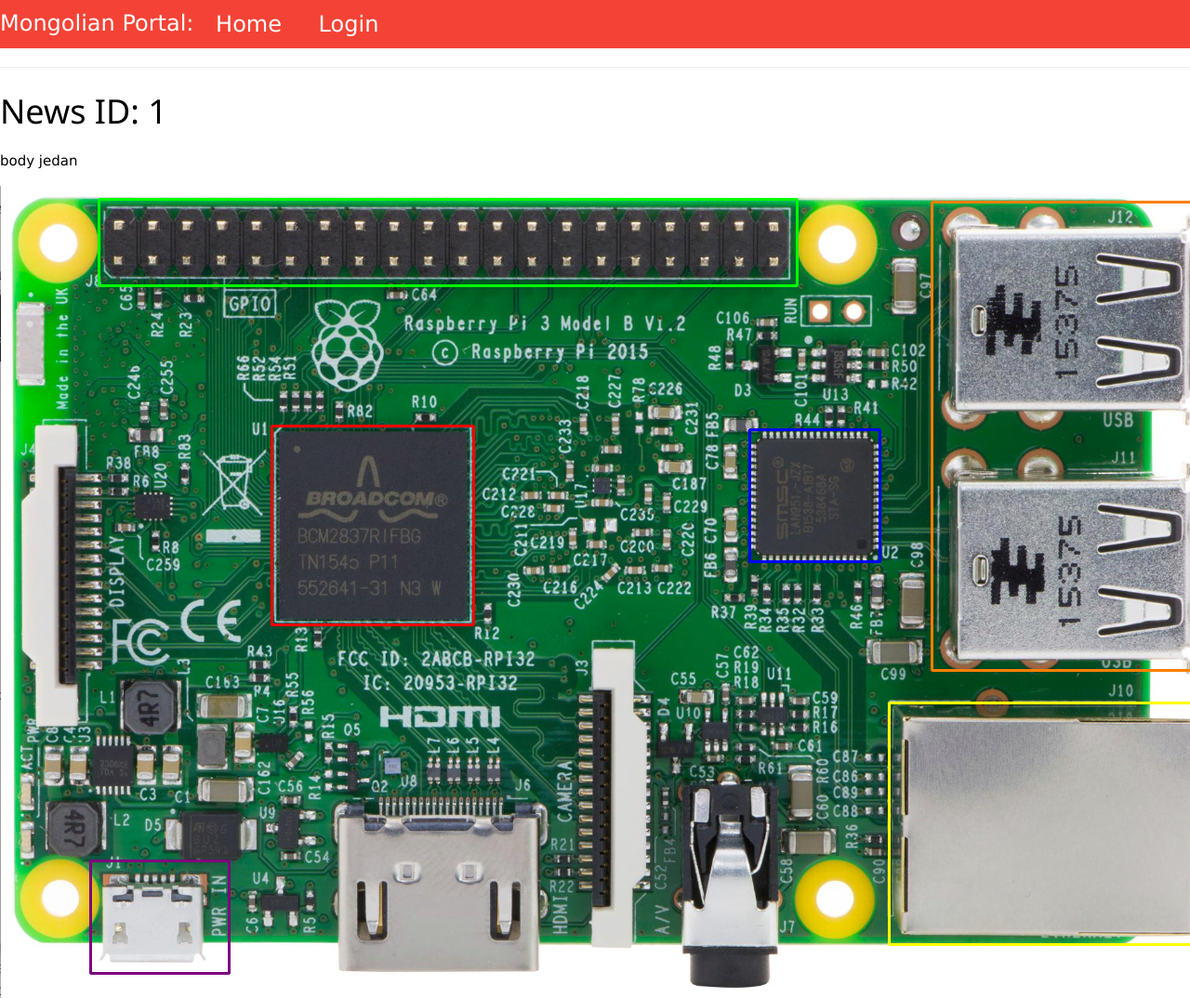
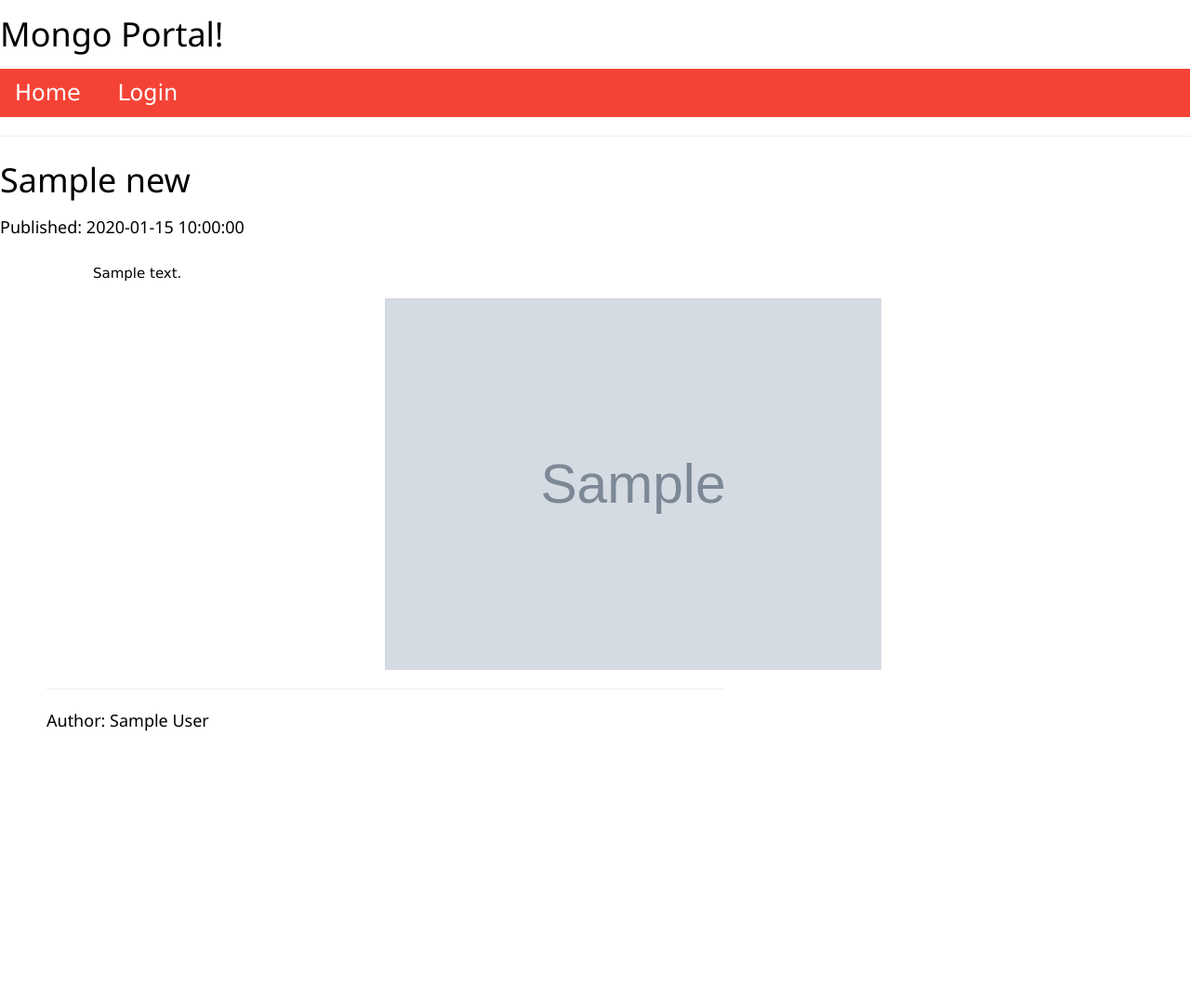
Before and after one commit to KSET/OKOSL_homeworks, a Flask app: page /news/1 in a window 1280 px wide. Shown: the whole page at 93% size. After the commit the page ends 787 px from the top, so only its background shows below. Run offline with Flask 2, Linux system fonts and the light colour scheme; grey boxes marked "Sample" are stand-in pictures; a database or web service that is not in the repository returns one stand-in record (values such as "Sample title").

Commit message:
Established communication between VM-run Mongo and the web server!

```diff
--- a/2/mongo_portal/app/__init__.py
+++ b/2/mongo_portal/app/__init__.py
@@ -1,9 +1,9 @@
 from flask import Flask
 from config import Config
-from flask_pymongo import PyMongo
+from pymongo import MongoClient
 
 app = Flask(__name__)
 app.config.from_object(Config)
-mongo = PyMongo(app)
+mongo = MongoClient("192.168.56.12", 27017).nmbp
 
 from app import routes
--- a/2/mongo_portal/app/routes.py
+++ b/2/mongo_portal/app/routes.py
@@ -1,21 +1,24 @@
-from app import app
+from app import app, mongo
 from app.forms import LoginForm
 from flask import render_template, flash, redirect, url_for
 
 
-posts = [
-    {'id': '0', 'body': 'body nula', 'title': 'Nulti clanak', 'author': 'Andro :('},
-    {'id': '1', 'body': 'body jedan', 'title': 'Prvi clanak', 'author': 'Jandra'},
-    {'id': '2', 'body': 'body dva', 'title': 'Drugi clanak', 'author': 'Suhi'},
-    {'id': '3', 'body': 'body tri', 'title': 'Treci clanak', 'author': 'Aco'},
-    {'id': '4', 'body': 'body cetiri', 'title': 'Cetvrti clanak', 'author': 'jplavi'}
-]
+# posts = [
+#     {'id': '0', 'date': '22.6.2018.', 'image': '/static/rpi.png', 'body': 'body nula' * 50, 'title': 'Nulti clanak', 'author': 'Andro :('},
+#     {'id': '1', 'date': '22.6.2018.', 'image': '/static/rpi.png', 'body': 'body jedan', 'title': 'Prvi clanak', 'author': 'Jandra'},
+#     {'id': '2', 'date': '22.6.2018.', 'image': '/static/rpi.png', 'body': 'body dva', 'title': 'Drugi clanak', 'author': 'Suhi'},
+#     {'id': '3', 'date': '22.6.2018.', 'image': '/static/rpi.png', 'body': 'body tri', 'title': 'Treci clanak', 'author': 'Aco'},
+#     {'id': '4', 'date': '22.6.2018.', 'image': '/static/rpi.png', 'body': 'body cetiri', 'title': 'Cetvrti clanak', 'author': 'jplavi'}
+# ]
 
 
 @app.route('/')
 @app.route('/index')
 def index():
     user = {'username': 'StrikeX'}
+    posts = []
+    for post in mongo.news.find():
+        posts.append(post)
     return render_template('index.html', title="lalala", user=user, posts=posts)
 
 
@@ -31,11 +34,12 @@ def login():
 
 @app.route('/news/<news_id>')
 def news_post(news_id):
+    error_flag = None
+    post = mongo.news.find_one({'_id': news_id})  # try to find a news article with the given ID
 
-    try:
-        post = posts[int(news_id)]
-    except IndexError as e:
+    if post is None:
         print("No post found with the ID: {}".format(news_id))
-        post = {'id': news_id, 'body': 'Not found!'}
+        error_flag = True
+        # post = {'id': news_id, 'body': 'Not found!'}
 
-    return render_template('news_post.html', post=post)
+    return render_template('news_post.html', post=post, error=error_flag)
--- /dev/null
+++ b/2/mongo_portal/app/static/news.css
@@ -0,0 +1,27 @@
+#content-wrapper{
+  display:table;
+  margin-left: 50px;
+}
+
+#content{
+  display:table-row;
+}
+
+#content>div{
+  display:table-cell
+}
+
+/*adding some extras for demo purposes*/
+#content-wrapper{
+  position:absolute;
+}
+#text-body{
+  width: 50%;
+  margin-left: 50px;
+  float: left;
+}
+#text-image{
+  width: 50%;
+  margin-left: 50px;
+  float: right;
+}
--- a/2/mongo_portal/app/templates/base.html
+++ b/2/mongo_portal/app/templates/base.html
@@ -1,18 +1,23 @@
 <html>
   <link rel="stylesheet" href="https://www.w3schools.com/w3css/4/w3.css">
+  <link rel="stylesheet" type="text/css" href="/static/news.css">
   <head>
     {% if title %}
-    <title>{{ title }} - Mongolian Portal</title>
+    <title>{{ title }} - Mongo Portal</title>
     {% else %}
-    <title>Welcome to Mongolian Portal</title>
+    <title>Welcome to Mongo Portal</title>
     {% endif %}
   </head>
   <body>
+    <header>
+      <h1>Mongo Portal!</h1>
+    </header>
+    <nav>
       <div class="w3-bar w3-red w3-xlarge">
-        Mongolian Portal:
         <a href="{{ url_for('index') }}" class="w3-button">Home</a>
         <a href="{{ url_for('login') }}" class="w3-button">Login</a>
       </div>
+    </nav>
       <hr>
       {% with messages = get_flashed_messages() %}
       {% if messages %}
@@ -25,7 +30,6 @@
       </div>
       {% endif %}
       {% endwith %}
-
       {% block content %}{% endblock %}
 </body>
 </html>
--- a/2/mongo_portal/app/templates/news_post.html
+++ b/2/mongo_portal/app/templates/news_post.html
@@ -1,7 +1,23 @@
 {% extends "base.html" %}
 
 {% block content %}
-	<h1>News ID: {{ post.id }}</h1>
-	<p>{{ post.body }}</p>
-	<img src="/static/rpi.png">
+	{% if error_flag %}
+		<h1>Article not found!</h1>
+
+	{% else %}
+		<h1>{{ post.title }}</h1>
+		<h5>Published: {{ post.date }}</h5>
+		<div id="content-wrapper">
+			<div id="content">
+				<div id="text-body">
+					<p>{{ post.body }}</p>
+				</div>
+				<div id="text-image">
+					<img src="{{ post.image }}" height="400" width="auto">
+				</div>
+			</div>
+			<hr>
+			<h5>Author: {{ post.author }}</h5>
+		</div>
+	{% endif %}
 {% endblock %}
```
Also changed, not shown: 2/mongo_portal/app/templates/index.html (+5 -2 lines), 2/mongo_portal/app/static/fcc.jpg (added), 2/mongo_portal/app/static/kodak.png (added).
